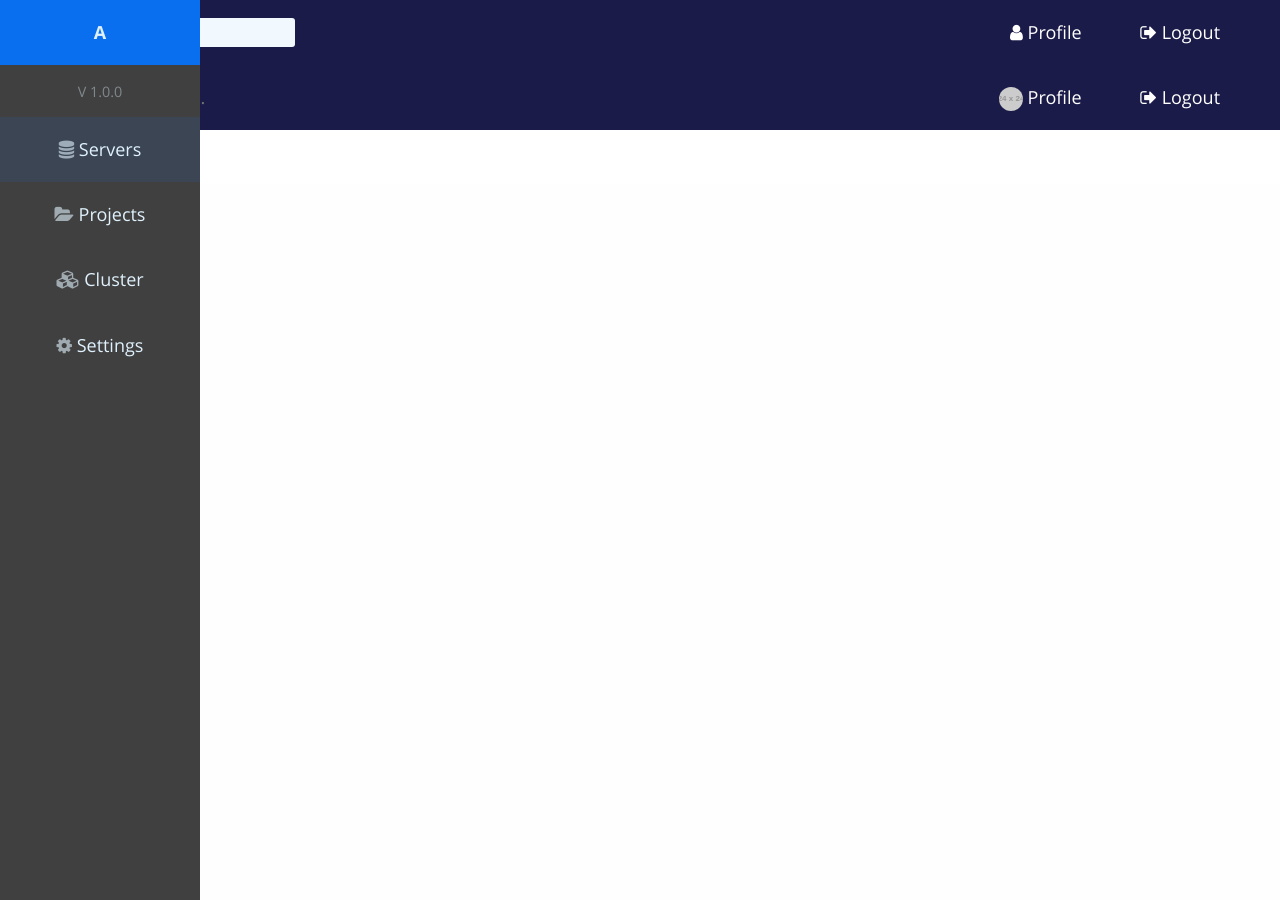
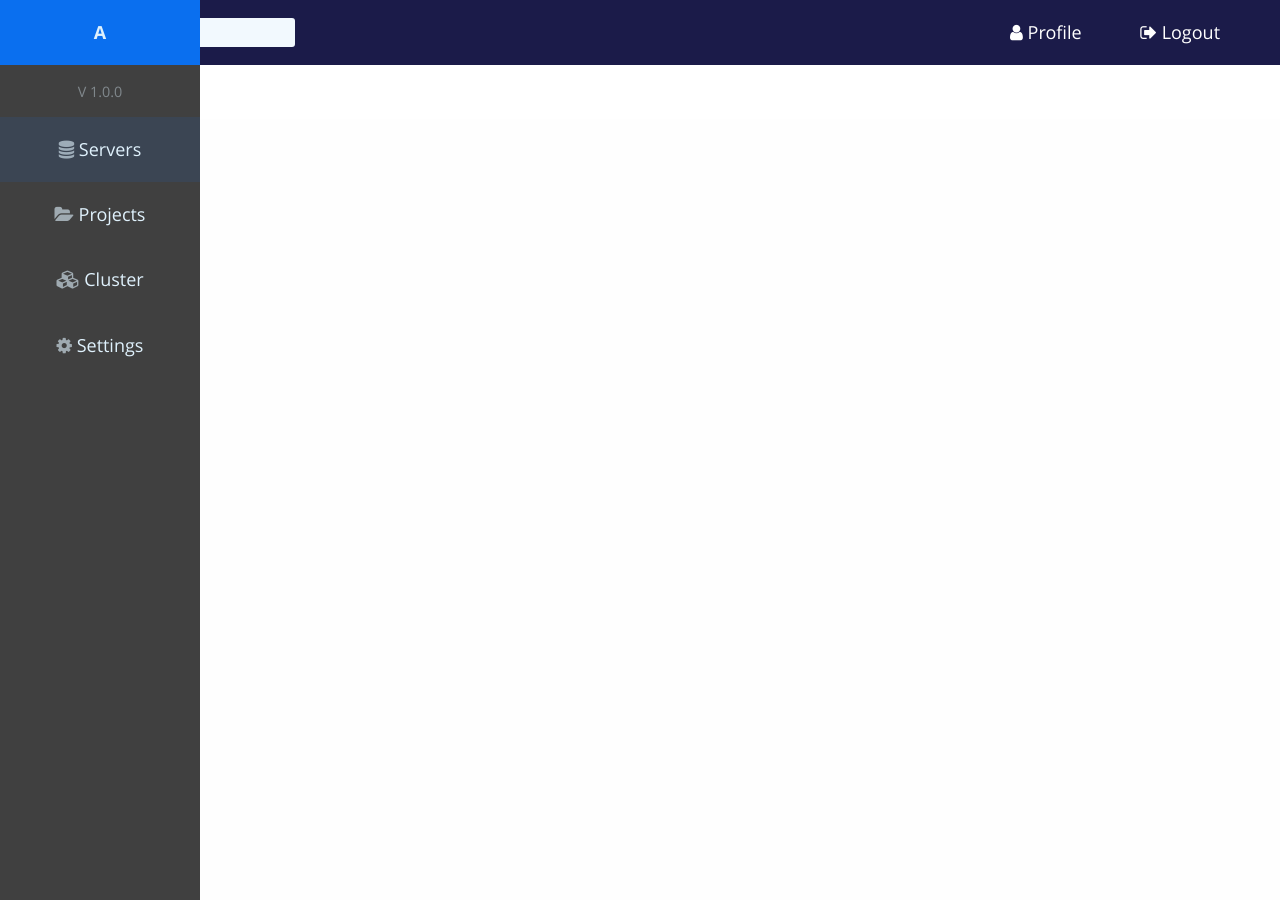
Before and after one commit to getatlas/__control, a Jekyll site: the page built from index.html, in a window 1280 px wide. Built offline with Jekyll 4.4.1, drawn with Linux system fonts in a browser that asks for light colours; nearby versions of some CDN libraries.

Commit message:
Remove sidebar from page and move into header

```diff
--- a/_layouts/default.html
+++ b/_layouts/default.html
@@ -4,18 +4,6 @@
 
 <main role="main">
   <article class="color-bg-white">
-
-    <nav class="padding-1 color-bg-midnight text-invert zindex-100 desktop-only">
-      <div class="row max-width-none">
-        <div class="small-6 columns">
-          <i class="fa fa-search"></i> <input class="padding-none border-none input-clear" type="text" name="search" placeholder="Search...">
-        </div>
-        <div class="small-6 columns text-right">
-          <a class="margin-lr1 padding-05 text-midnight hover-color-tint-light-2 rounded"><img src="http://placehold.it/24x24" class="circular" /> Profile</a>
-          <a class="margin-lr1 padding-05 text-midnight hover-color-tint-light-2 rounded"><i class="fa fa-sign-out"></i> Logout</a>
-        </div>
-      </div>
-    </nav>
 
     <div class="padding-t3">
       <div class="row">
```
